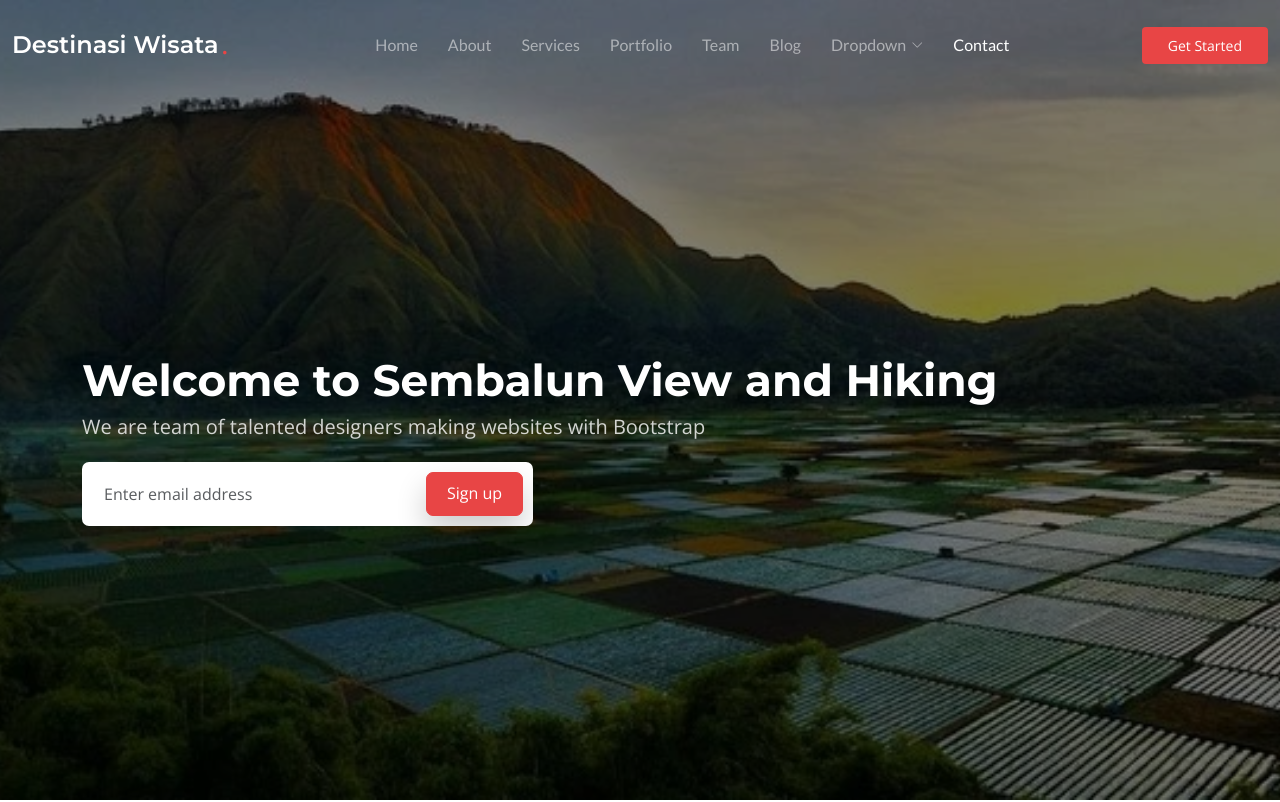
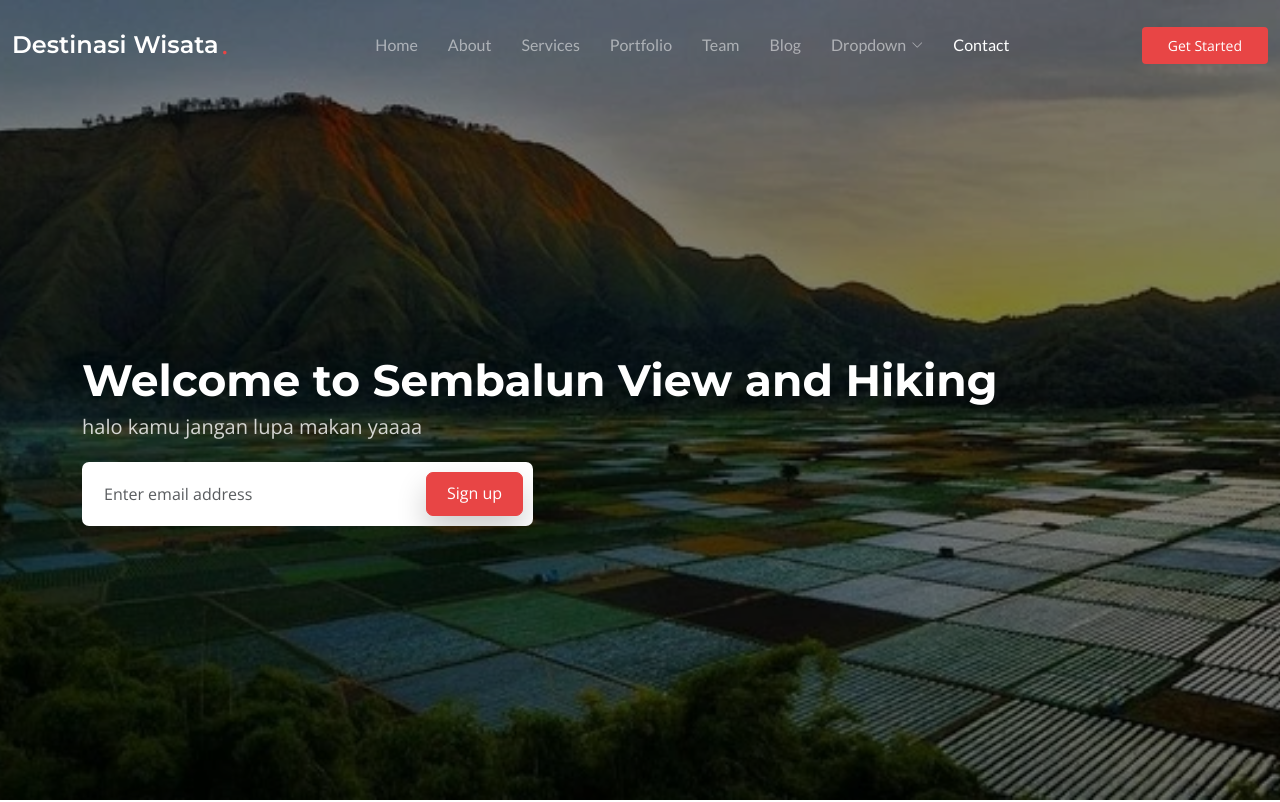
Before and after one commit to yogabagong/emm, a plain HTML site: page index.html in a window 1280 px wide. Shown: the top 802 px of the page. Drawn offline with nearby package versions, Linux system fonts and the light colour scheme.

Commit message:
Mengganti Paragraf pada index

```diff
--- a/index.html
+++ b/index.html
@@ -98,7 +98,7 @@
         <div class="row">
           <div class="col-lg-10">
             <h2 data-aos="fade-up" data-aos-delay="100">Welcome to Sembalun View and Hiking</h2>
-            <p data-aos="fade-up" data-aos-delay="200">We are team of talented designers making websites with Bootstrap</p>
+            <p data-aos="fade-up" data-aos-delay="200">halo kamu jangan lupa makan yaaaa</p>
           </div>
           <div class="col-lg-5">
             <form action="#" class="sign-up-form d-flex" data-aos="fade-up" data-aos-delay="300">
```
